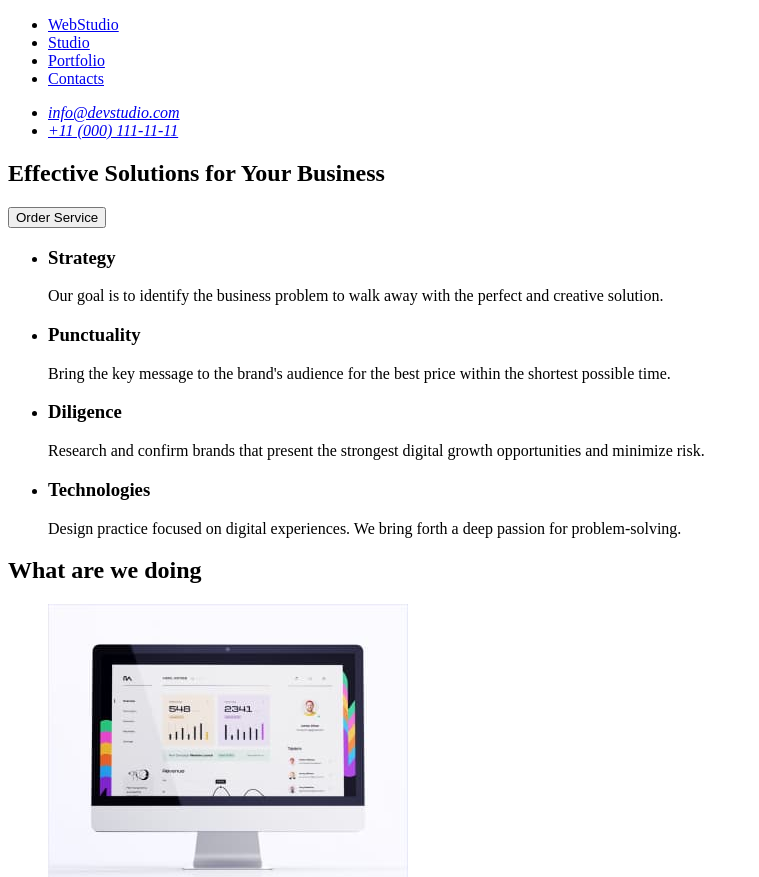
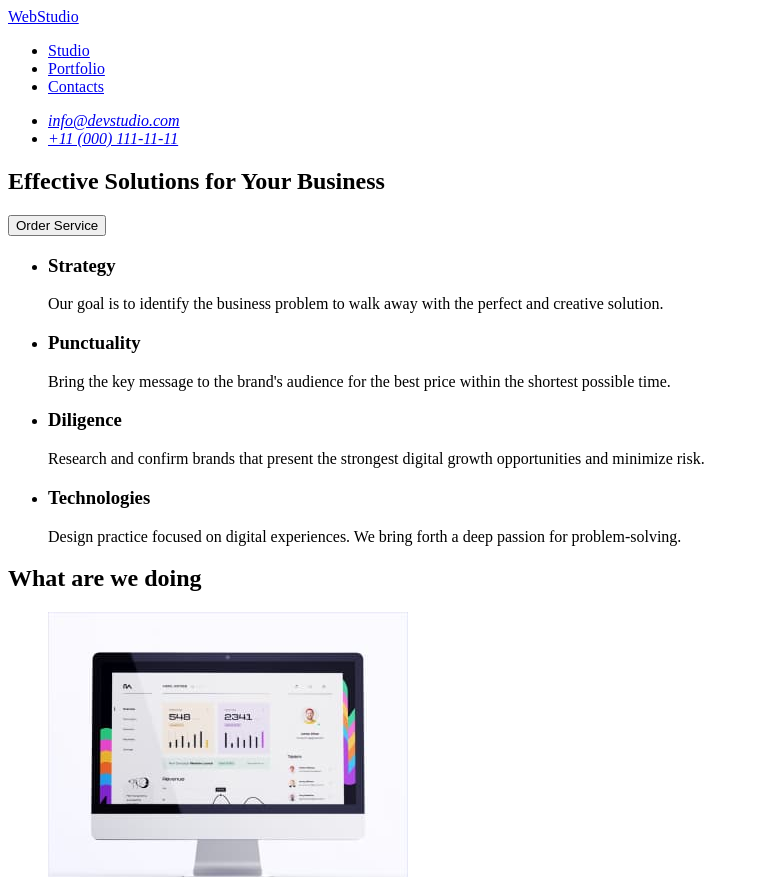
Before and after one commit to Siemtsov/goit-homework-01, a plain HTML site: page index.html in a window 1280 px wide. Shown: the top 877 px of the page, without its empty margins (0-759 px from the left). Drawn offline with Linux system fonts and the light colour scheme.

Commit message:
Changes header,footer,section#3

```diff
--- a/index.html
+++ b/index.html
@@ -10,10 +10,8 @@
     <!-- Header -->
     <header>
       <nav>
+        <a href="./index.html">WebStudio</a>
         <ul>
-          <li>
-            <a href="./index.html"><span>Web</span>Studio</a>
-          </li>
           <li><a href="#">Studio</a></li>
           <li><a href="#">Portfolio</a></li>
           <li><a href="#">Contacts</a></li>
@@ -82,7 +80,7 @@
           </li>
           <li>
             <img
-              src="./images/telephone-laptop.png"
+              src="./images/telephone-laptop.jpg"
               alt="Telephone laptop"
               width="360"
             />
@@ -130,7 +128,7 @@
     </main>
     <!-- Footer -->
     <footer>
-      <a href="./index.html"><span>Web</span>Studio</a>
+      <a href="./index.html">WebStudio</a>
       <p>
         Increase the flow of customers and sales for your business with digital
         marketing & growth solutions.
```
Also changed, not shown: images/telephone-laptop.png (deleted).
